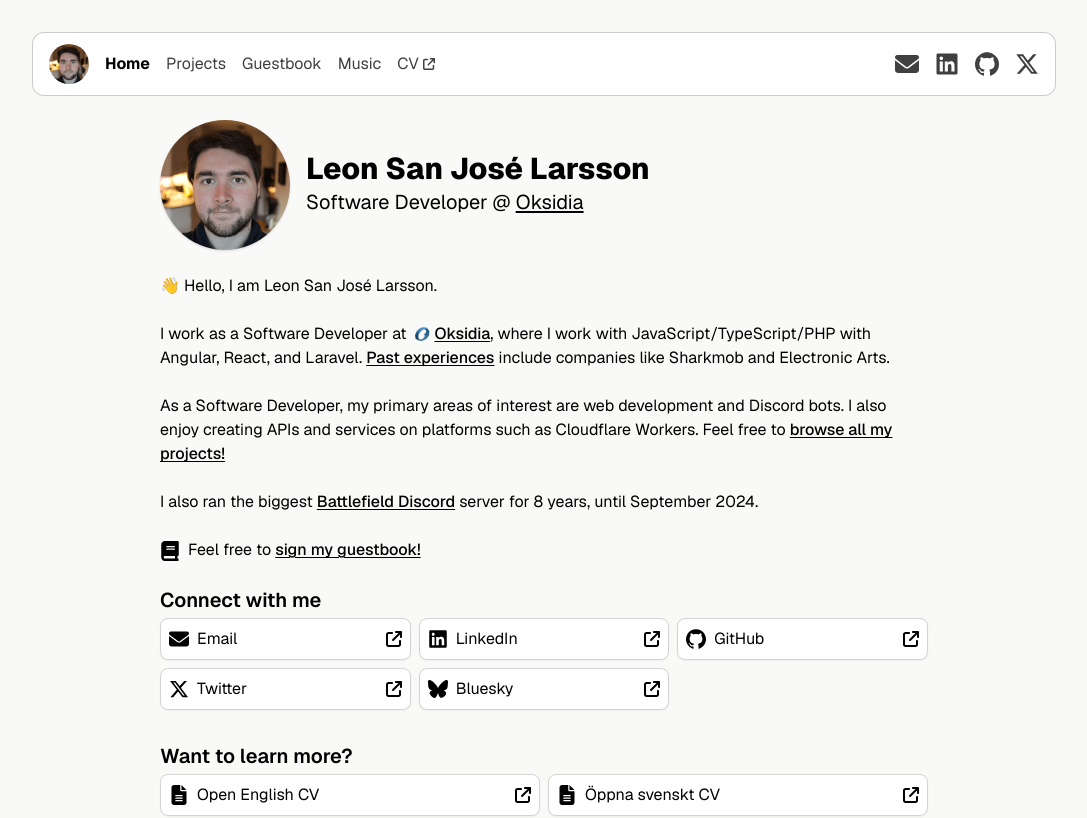
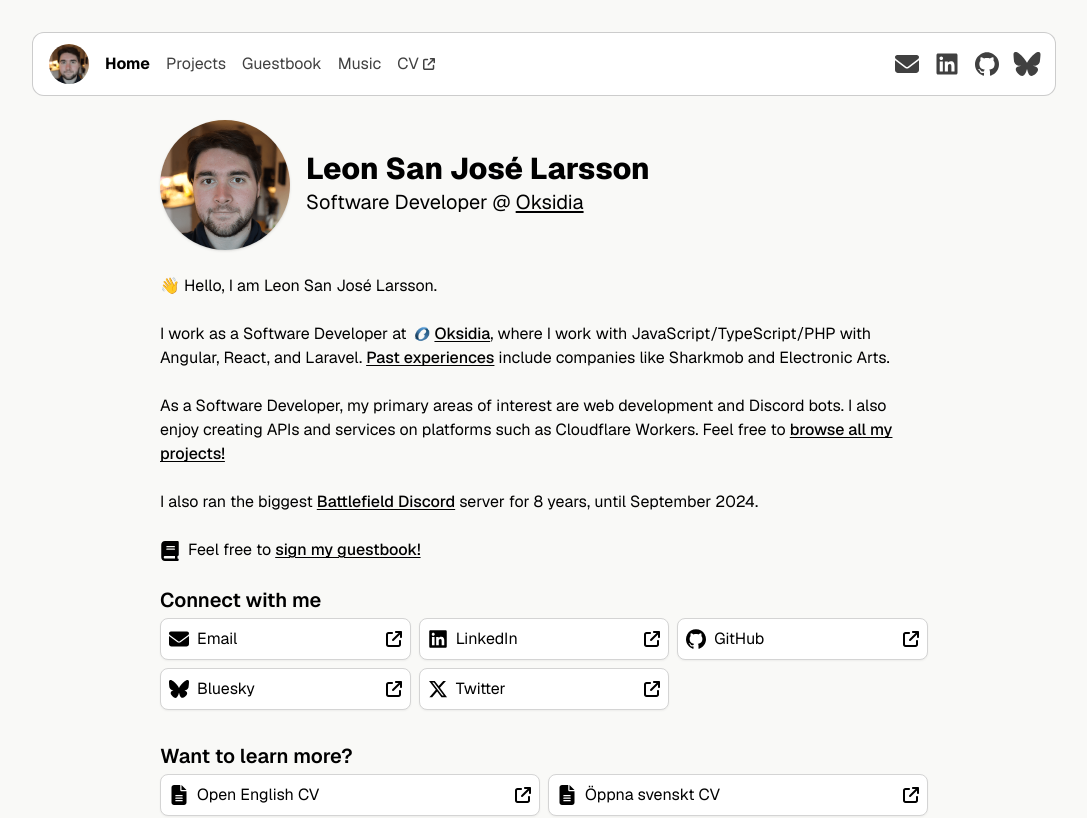
Before and after one commit to leonlarsson/leon-home, a Next.js app: page / in a window 1280 px wide. Shown: the top 818 px of the page, without its empty margins (96-1183 px from the left). Built offline with nearby package versions, Linux system fonts and the light colour scheme.

Commit message:
add bsky to header

```diff
--- a/app/(main)/components/Header.tsx
+++ b/app/(main)/components/Header.tsx
@@ -58,11 +58,17 @@ export default () => {
               newTab
             />
             <HeaderLink
+              content={<Icons.bluesky className="w-8" />}
+              url="https://bsky.app/profile/leon.ms"
+              title="Bluesky"
+              newTab
+            />
+            {/* <HeaderLink
               content={<Icons.twitterX className="w-8" />}
               url="https://x.com/MozzyFX"
               title="Twitter"
               newTab
-            />
+            /> */}
           </div>
         </div>
       </header>
--- a/app/(main)/page.tsx
+++ b/app/(main)/page.tsx
@@ -141,14 +141,14 @@ export default () => {
                 icon: <Icons.github className="me-2 inline size-5" />,
               },
               {
+                title: "Bluesky",
+                url: "https://bsky.app/profile/leon.ms",
+                icon: <Icons.bluesky className="me-2 inline size-5" />,
+              },
+              {
                 title: "Twitter",
                 url: "https://x.com/MozzyFX",
                 icon: <Icons.twitterX className="me-2 inline size-5" />,
-              },
-              {
-                title: "Bluesky",
-                url: "https://bsky.app/profile/leon.ms",
-                icon: <Icons.bluesky className="me-2 inline size-5" />,
               },
               // {
               //   title: "Twitter 3",
```
